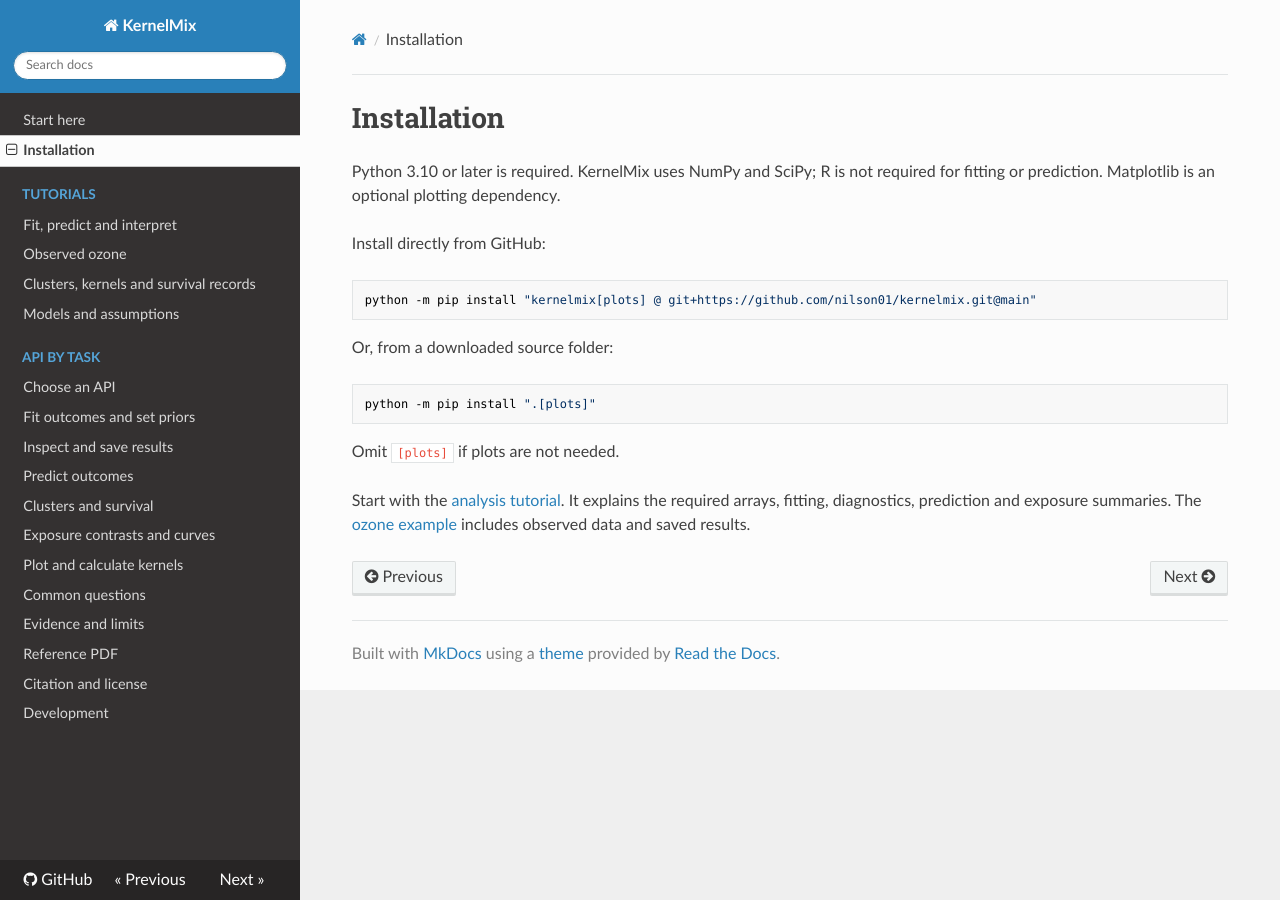
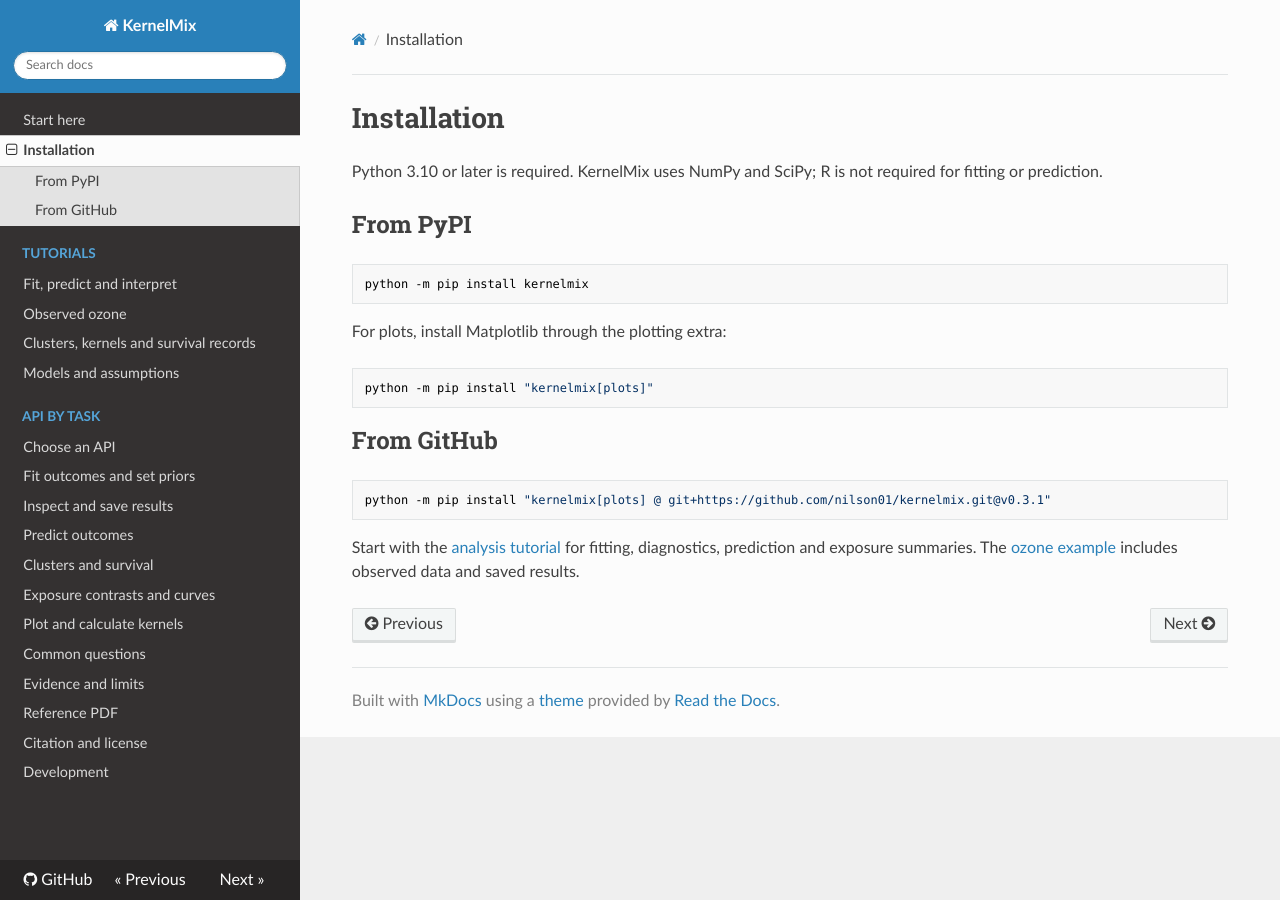
Before and after one commit to nilson01/kernelmix, an MkDocs documentation site: the page built from docs/installation.md, in a window 1280 px wide. Built offline with MkDocs 1.6.1, drawn with Linux system fonts in a browser that asks for light colours; nearby versions of some CDN libraries.

Commit message:
Fix package-index documentation links and installation (#13)
* Document PyPI installation for the first public release

* Use portable README links in package-index metadata

````diff
--- a/docs/installation.md
+++ b/docs/installation.md
@@ -1,19 +1,23 @@
 # Installation
 
-Python 3.10 or later is required. KernelMix uses NumPy and SciPy; R is not required for fitting or prediction. Matplotlib is an optional plotting dependency.
+Python 3.10 or later is required. KernelMix uses NumPy and SciPy; R is not required for fitting or prediction.
 
-Install directly from GitHub:
+## From PyPI
 
 ```sh
-python -m pip install "kernelmix[plots] @ git+https://github.com/nilson01/kernelmix.git@main"
+python -m pip install kernelmix
 ```
 
-Or, from a downloaded source folder:
+For plots, install Matplotlib through the plotting extra:
 
 ```sh
-python -m pip install ".[plots]"
+python -m pip install "kernelmix[plots]"
 ```
 
-Omit `[plots]` if plots are not needed.
+## From GitHub
 
-Start with the [analysis tutorial](tutorial.md). It explains the required arrays, fitting, diagnostics, prediction and exposure summaries. The [ozone example](airquality.md) includes observed data and saved results.
+```sh
+python -m pip install "kernelmix[plots] @ git+https://github.com/nilson01/kernelmix.git@v0.3.1"
+```
+
+Start with the [analysis tutorial](tutorial.md) for fitting, diagnostics, prediction and exposure summaries. The [ozone example](airquality.md) includes observed data and saved results.
--- a/pyproject.toml
+++ b/pyproject.toml
@@ -4,7 +4,7 @@ build-backend = "setuptools.build_meta"
 
 [project]
 name = "kernelmix"
-version = "0.3.0"
+version = "0.3.1"
 description = "Bayesian kernel machine regression for exposure mixtures"
 readme = "README.md"
 requires-python = ">=3.10"
--- a/src/kernelmix/__init__.py
+++ b/src/kernelmix/__init__.py
@@ -25,7 +25,7 @@ from .priors import Prior
 from .result import BKMRFit, Prediction, SurvivalPrediction
 from .structured_result import CompetingRiskPrediction, RandomCoefficientPrediction, StructuredFit
 
-__version__ = "0.3.0"
+__version__ = "0.3.1"
 __all__ = [
     "StructuredFit", "RandomCoefficientPrediction", "CompetingRiskPrediction", "kernel_matrix",
     "fit", "Prior", "BKMRFit", "Prediction", "gaussian_kernel", "diagnose",
````
Also changed, not shown: CHANGELOG.md (+7 -4 lines), README.md (+18 -18 lines), 3 other files.
